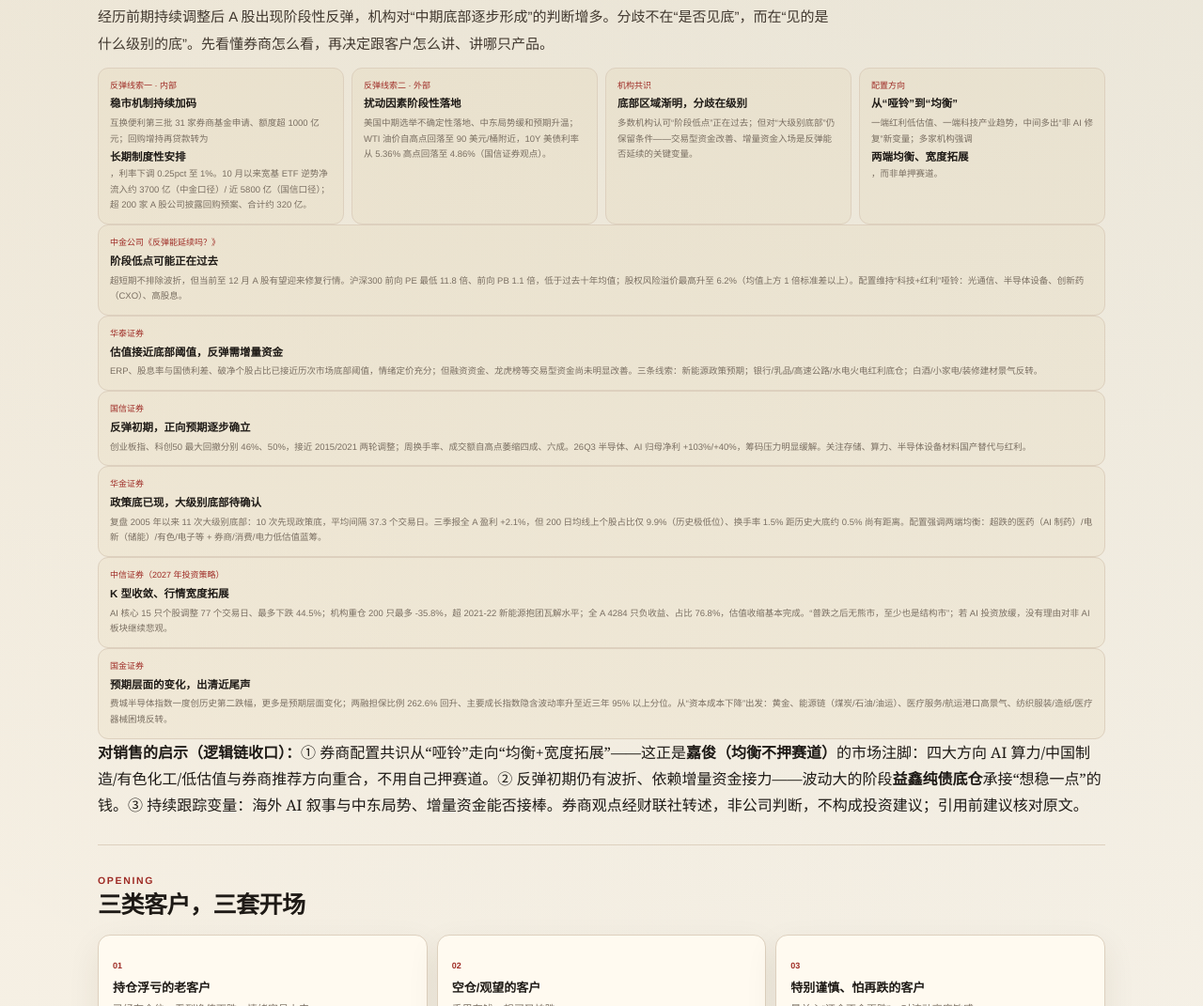
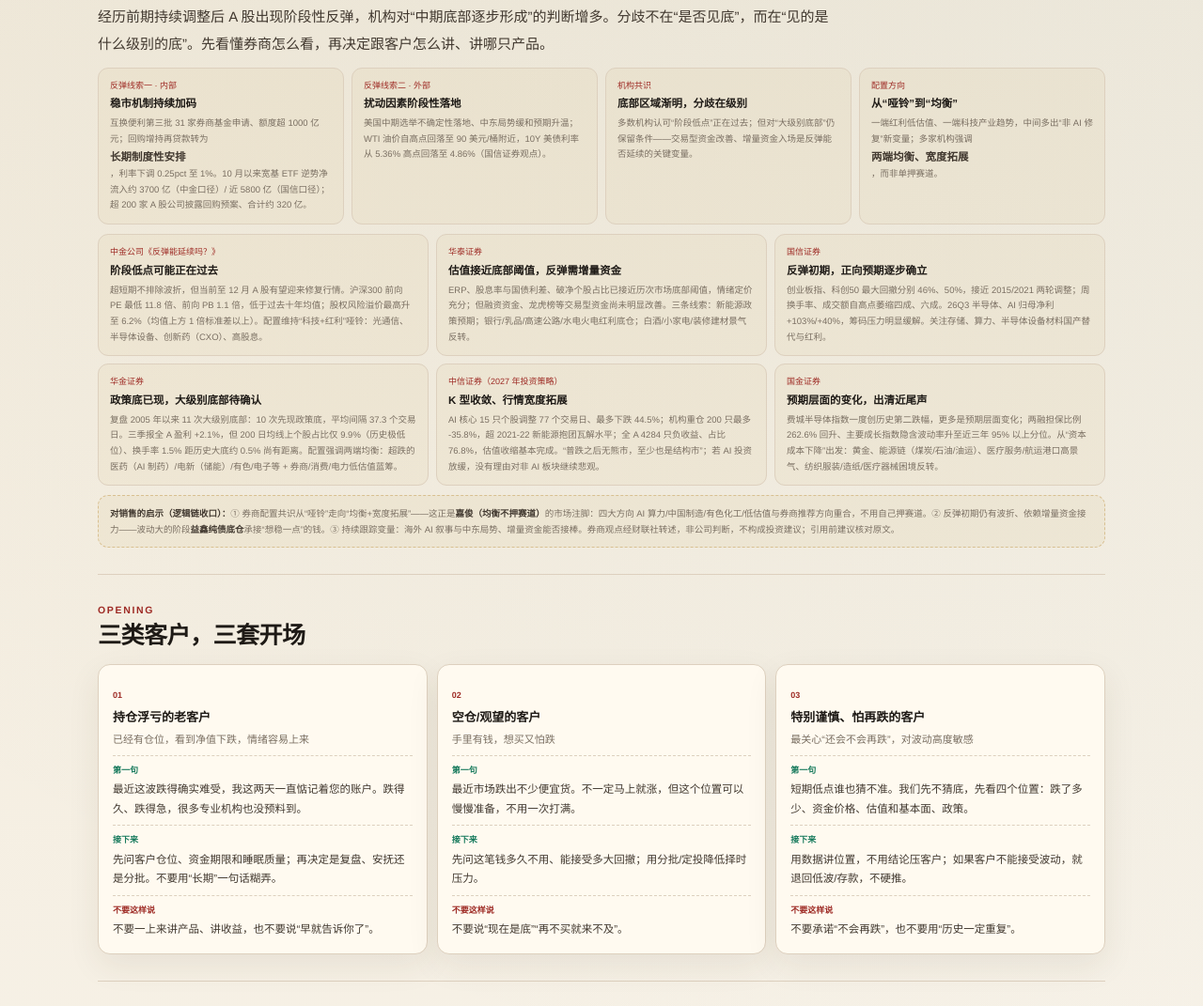
Before and after one commit to Evoliu07/dfh-wm-brief, a plain HTML site: page index.html in a window 1280 px wide. Shown: the part 1092-2163 px from the top of the page at 94% size. Drawn offline with Linux system fonts and the light colour scheme.

Commit message:
style: 新增 broker-grid 券商观点网格样式

```diff
--- a/styles.css
+++ b/styles.css
@@ -117,6 +117,10 @@ h1{font-size:46px;line-height:1.3;letter-spacing:-.03em;font-weight:600;margin:1
 .viewpoint-card span{display:block;font-family:var(--font-d);font-size:9px;color:var(--red)}
 .viewpoint-card b{display:block;font-family:var(--font-d);font-size:11.5px;line-height:1.55;margin-top:3px;color:var(--ink)}
 .viewpoint-card p{font-family:var(--font-d);font-size:9.5px;line-height:1.75;color:var(--muted);margin-top:3px}
+.viewpoint-card p b{color:var(--ink2);font-weight:600}
+.broker-grid{display:grid;grid-template-columns:repeat(3,1fr);gap:8px;margin-top:10px}
+.broker-note{font-family:var(--font-d);font-size:9.5px;line-height:1.8;color:var(--muted);margin-top:10px;padding:10px 12px;border:1px dashed rgba(184,137,47,.4);border-radius:11px;background:rgba(184,137,47,.06)}
+.broker-note b{color:var(--ink2)}
 .scenario-grid{display:grid;grid-template-columns:repeat(3,1fr);gap:10px;margin-top:10px}
 .scenario{border:1px solid var(--line);border-top:3px solid var(--line);border-radius:11px;background:rgba(255,250,240,.55);padding:12px}
 .scenario.up{border-top-color:var(--red)}
@@ -193,6 +197,7 @@ h1{font-size:46px;line-height:1.3;letter-spacing:-.03em;font-weight:600;margin:1
   .position-grid{grid-template-columns:1fr}
   .scenario-grid{grid-template-columns:1fr}
   .viewpoint-grid{grid-template-columns:1fr 1fr}
+  .broker-grid{grid-template-columns:1fr}
 }
 @media(max-width:600px){
   .page{padding:18px 16px 42px}
```
